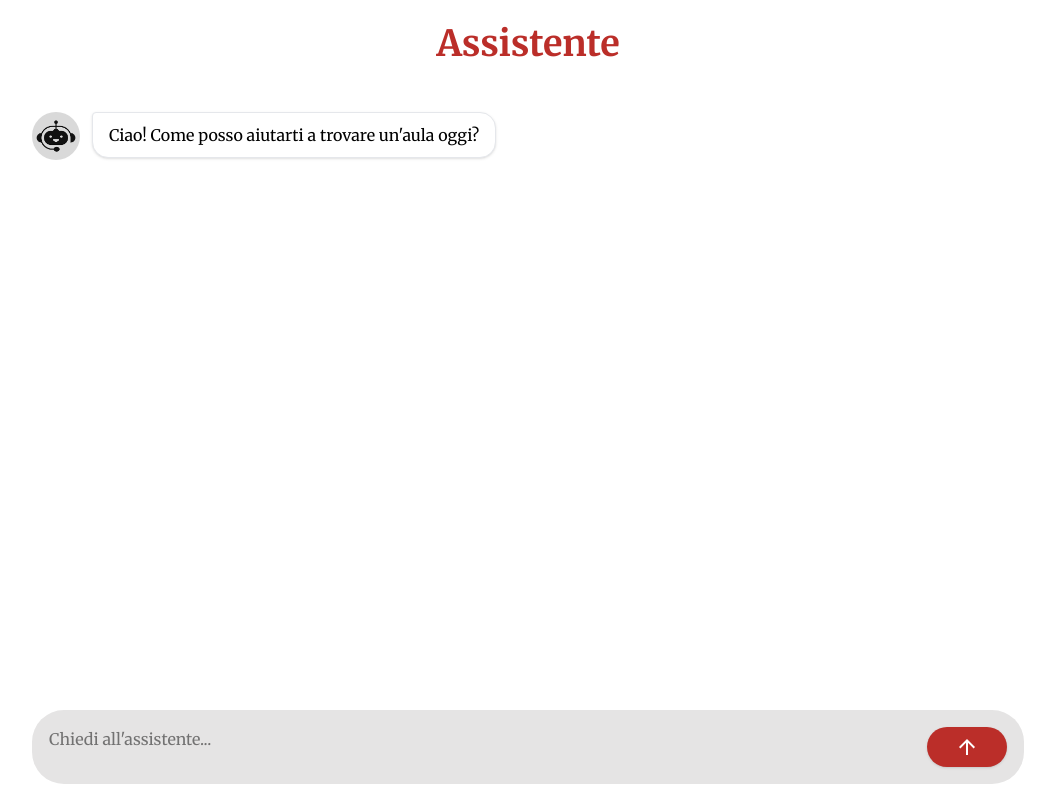
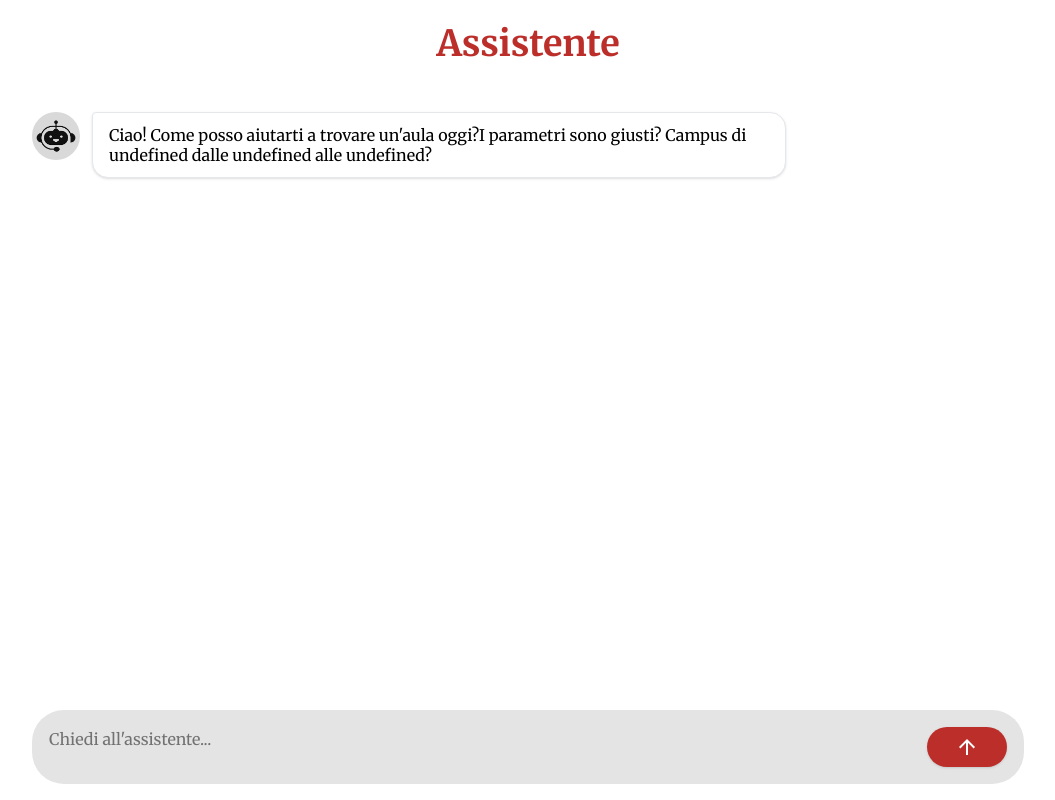
Before and after one commit to fairlycodeparents/AlmaSpot, a Vue app in the folder client/: page /assistant in a window 1280 px wide. Shown: the whole page, without its empty margins (112-1167 px from the left). Built offline with nearby package versions, Linux system fonts and the light colour scheme.

Commit message:
feat(ui): added data passing to assistantAI via queryURL

```diff
--- a/client/src/views/AssistantView.vue
+++ b/client/src/views/AssistantView.vue
@@ -9,6 +9,8 @@ import { usePushNotifications } from "@/composables/usePushNotifications";
 import { usePlanStore } from "@/stores/plan.store.ts";
 
 const store = usePlanStore();
+const route = useRouter().currentRoute;
+const { campus, start, end } = route.value.query;
 
 const isLoading = ref(false);
 const scrollContainer = ref<HTMLElement | null>(null);
@@ -18,7 +20,9 @@ const { unsubscribeFromPush } = usePushNotifications();
 
 const messages = ref<Message[]>([
   {
-    text: "Ciao! Come posso aiutarti a trovare un'aula oggi?",
+    text: "Ciao! Come posso aiutarti a trovare un'aula oggi?" +
+        "I parametri sono giusti? " +
+        `Campus di ${campus} dalle ${start} alle ${end}?`,
     avatar: "/icons/bot-avatar.png",
     isMine: false,
   },
--- a/client/src/views/StudentResultsPage.vue
+++ b/client/src/views/StudentResultsPage.vue
@@ -18,16 +18,27 @@ const onApplyFilters = (newFilters: { type: string; site: string }) => {
   searchStore.setFilters(newFilters);
 };
 
+const { campus, start, end } = searchStore.searchPayload;
+
 const goBack = () => {
   router.push({ name: 'home' });
 };
 
 const goToAI = () => {
-  router.push({ name: 'assistant' });
+  router.push({
+    name: 'assistant',
+    query: {
+      campus,
+      start,
+      end
+    }});
 };
 
-const handleSelectRoom = (_item: any) => {
-  router.push({ name: "plan" });
+const handleSelectRoom = (item: any) => {
+  router.push({
+    name: "plan",
+    query: item.room.id
+  });
 };
 </script>
 
```
